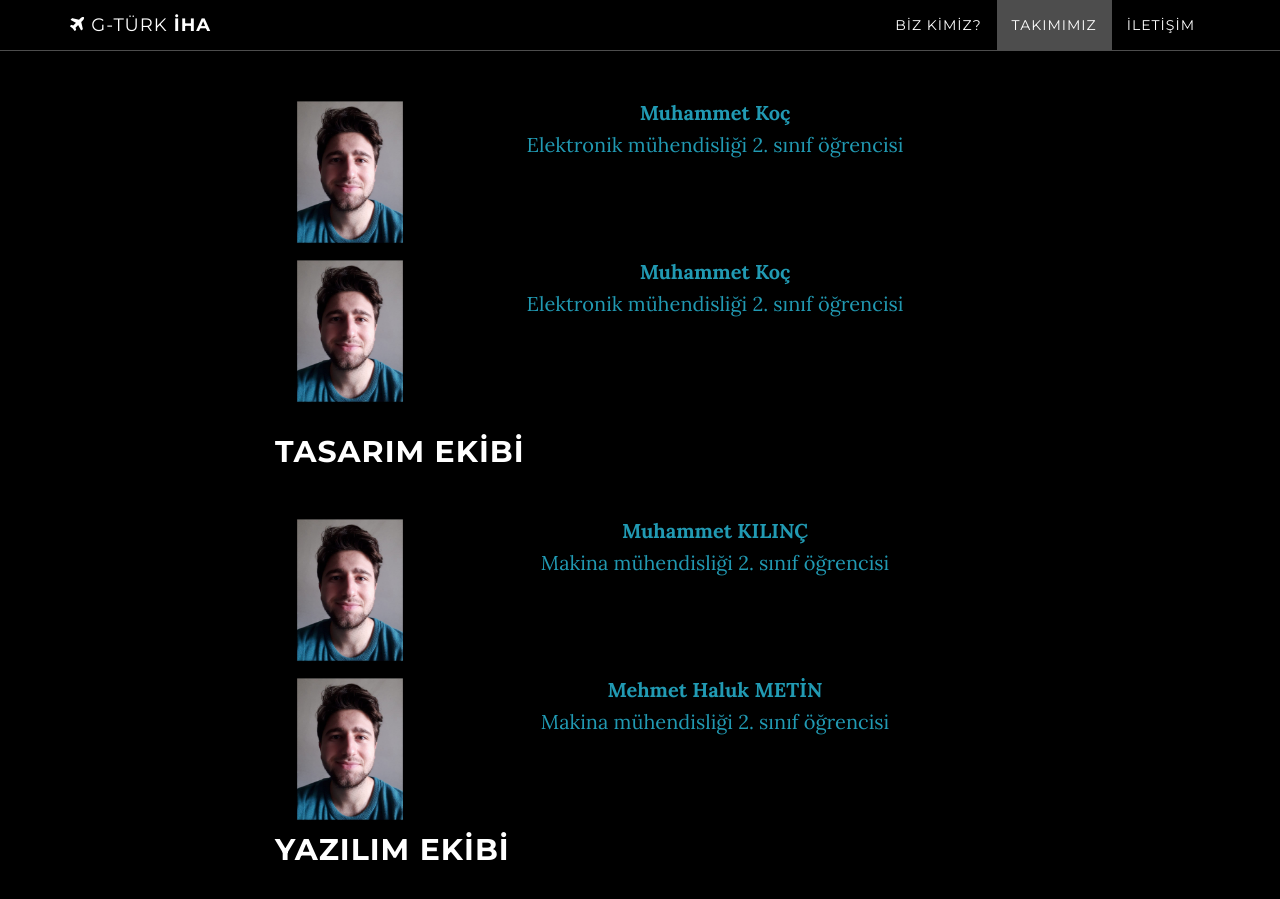
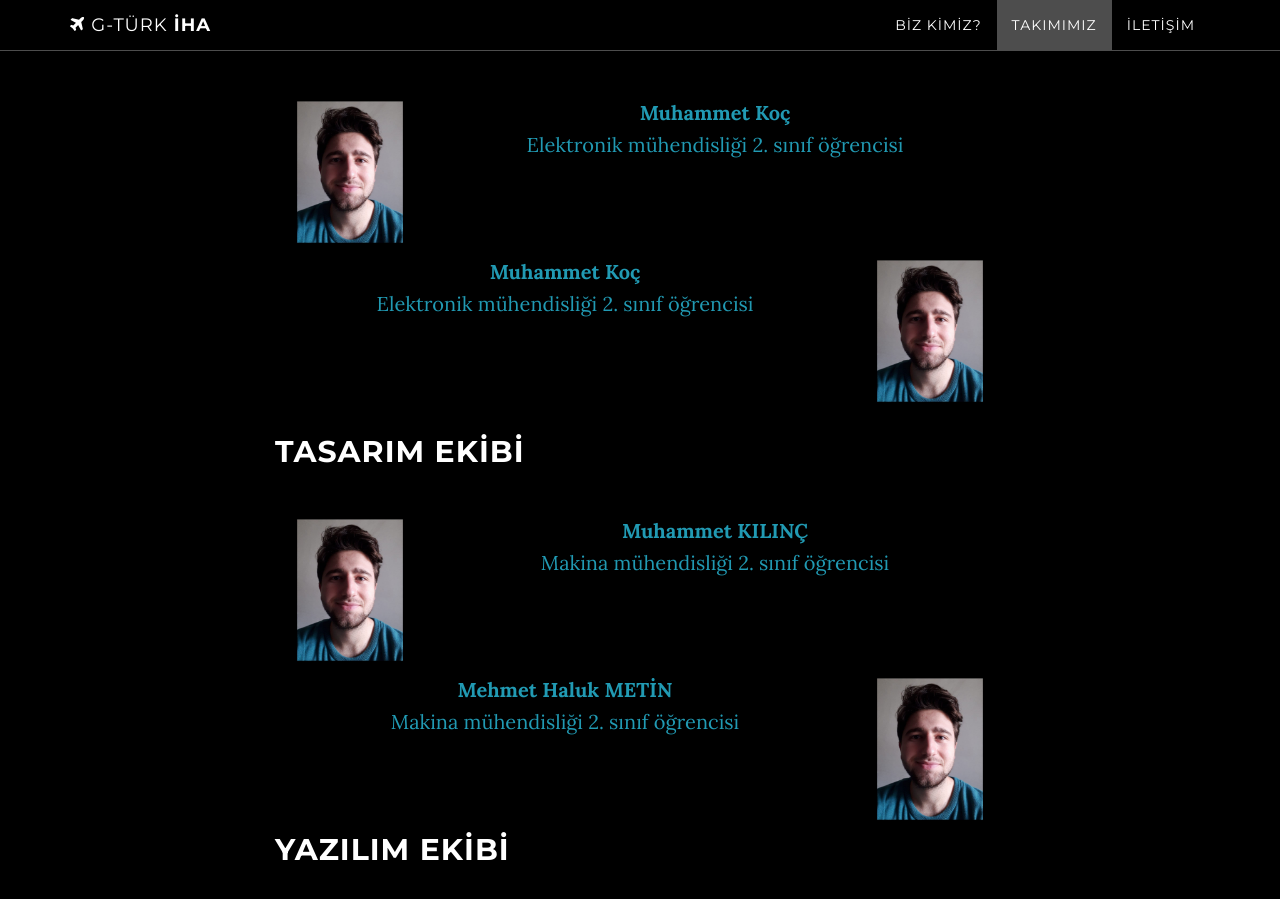
Before and after one commit to g-turk-iha/g-turk-iha, a Jekyll site: the page built from index.html, in a window 1280 px wide and 900 px high, scrolled down 1822 px. Built offline with Jekyll 4.4.1, drawn with Linux system fonts in a browser that asks for light colours.

Commit message:
Update team.html

```diff
--- a/_includes/team.html
+++ b/_includes/team.html
@@ -10,7 +10,7 @@
                     <p><strong>Muhammet Koç</strong><br> Elektronik mühendisliği 2. sınıf öğrencisi</p><br><br><br>
                 </a>
                 <a href="{{ site.baseurl }}/img/author.png">
-                    <img src="{{ site.baseurl }}/img/author.png" width="150px" height="150px" style="float: left;">
+                    <img src="{{ site.baseurl }}/img/author.png" width="150px" height="150px" style="float: right;">
                     <p><strong>Muhammet Koç</strong><br> Elektronik mühendisliği 2. sınıf öğrencisi</p><br><br><br>
                 </a><br>
                 <h2 style="float: left;">TASARIM EKİBİ</h2><br><br><br><br>
@@ -19,7 +19,7 @@
                     <p><strong>Muhammet KILINÇ</strong><br> Makina mühendisliği 2. sınıf öğrencisi</p><br><br><br>
                 </a>
                 <a href="{{ site.baseurl }}/img/author.png">
-                    <img src="{{ site.baseurl }}/img/author.png" width="150px" height="150px" style="float: left;">
+                    <img src="{{ site.baseurl }}/img/author.png" width="150px" height="150px" style="float: right;">
                     <p><strong>Mehmet Haluk METİN</strong><br> Makina mühendisliği 2. sınıf öğrencisi</p><br><br><br>
                 </a>
                 <h2 style="float: left;">YAZILIM EKİBİ</h2><br><br><br><br>
@@ -28,7 +28,7 @@
                     <p><strong>Berkcan NARMOT</strong><br> Makina mühendisliği 2. sınıf öğrencisi</p><br><br><br>
                 </a>
                 <a href="{{ site.baseurl }}/img/author.png">
-                    <img src="{{ site.baseurl }}/img/author.png" width="150px" height="150px" style="float: left;">
+                    <img src="{{ site.baseurl }}/img/author.png" width="150px" height="150px" style="float: right;">
                     <p><strong>Abdulsamed ASLAN</strong><br> Bilgisayar mühendisliği 2. sınıf öğrencisi</p><br><br><br>
                 </a>
             </div>
```
